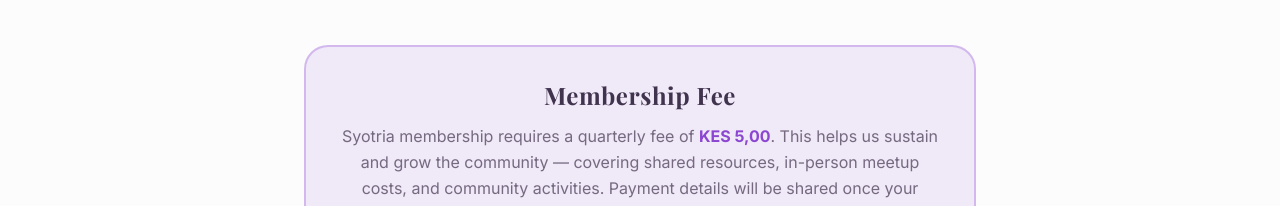
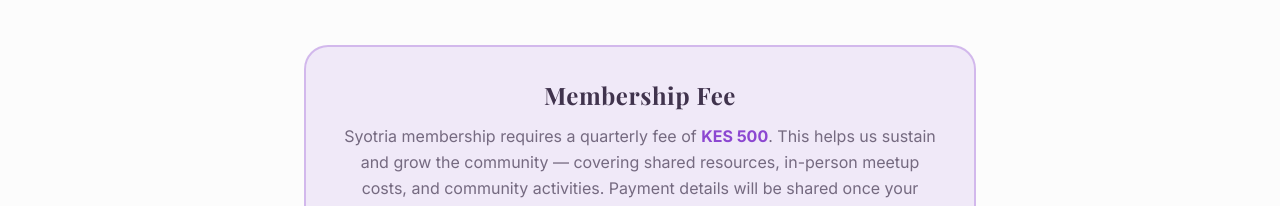
Before and after one commit to Nindium1/Syotria, a Next.js app: page /join-us in a window 1280 px wide. Shown: the part 1900-2106 px from the top of the page. Built offline with nearby package versions, Linux system fonts and the light colour scheme.

Commit message:
Update page.tsx

```diff
--- a/app/join-us/page.tsx
+++ b/app/join-us/page.tsx
@@ -181,7 +181,7 @@ export default function JoinUs() {
             <h3 className="text-2xl font-bold text-foreground mb-3">Membership Fee</h3>
             <p className="text-foreground/70 leading-relaxed">
               Syotria membership requires a quarterly fee of{' '}
-              <span className="font-bold text-primary">KES 5,00</span>. This helps us sustain and
+              <span className="font-bold text-primary">KES 500</span>. This helps us sustain and
               grow the community — covering shared resources, in-person meetup costs, and community
               activities. Payment details will be shared once your application is reviewed.
             </p>
```
